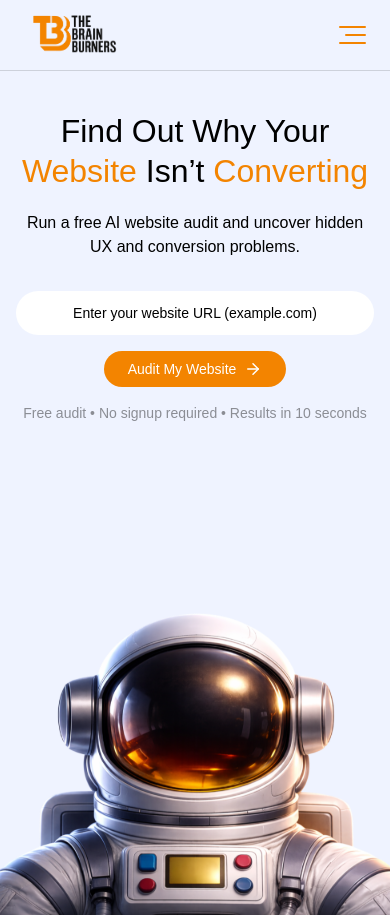
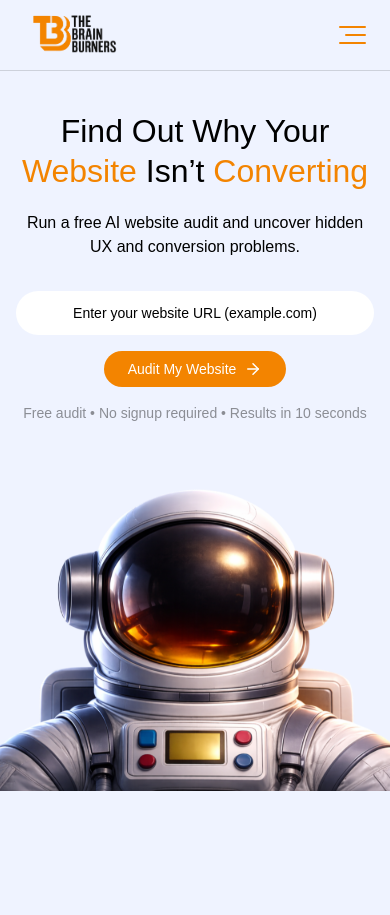
Before and after one commit to shruti769/Tbb-audit-frontend, a React (Vite) app: page / in a window 390 px wide. After the commit the page ends 844 px from the top, so only its background shows below. Built offline with nearby package versions, Linux system fonts and the light colour scheme; a web font is replaced by a local one.

Commit message:
updated frontend

```diff
--- a/src/components/HeroSection.jsx
+++ b/src/components/HeroSection.jsx
@@ -27,7 +27,7 @@ const HeroSection = () => {
   };
 
   return (
-    <section className="flex flex-col items-center justify-between sm:justify-start pt-10 px-4 sm:px-6 text-center min-h-screen sm:min-h-auto ">
+    <section className="flex flex-col items-center justify-between sm:justify-start pt-10 px-4 sm:px-6 text-center min-h-180 sm:min-h-auto ">
   <div className="flex flex-col items-center justify-center">
       < h1 className="hidden sm:block text-4xl md:text-6xl font-medium leading-tight max-w-4xl">
         Find Out Why Your
@@ -96,7 +96,7 @@ const HeroSection = () => {
       </p>
     </div>
 
-<div className="mt-0 sm:mt-6 w-full flex justify-center items-center">
+<div className="mt-6 w-full flex justify-center items-center">
         <img
   src="/astro.svg"
   className="block max-w-lg"
```
